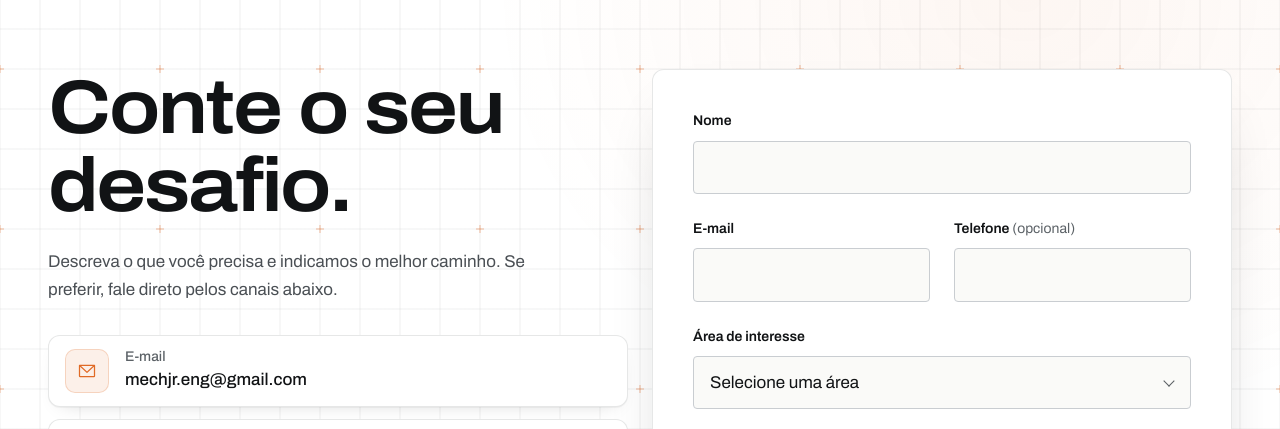
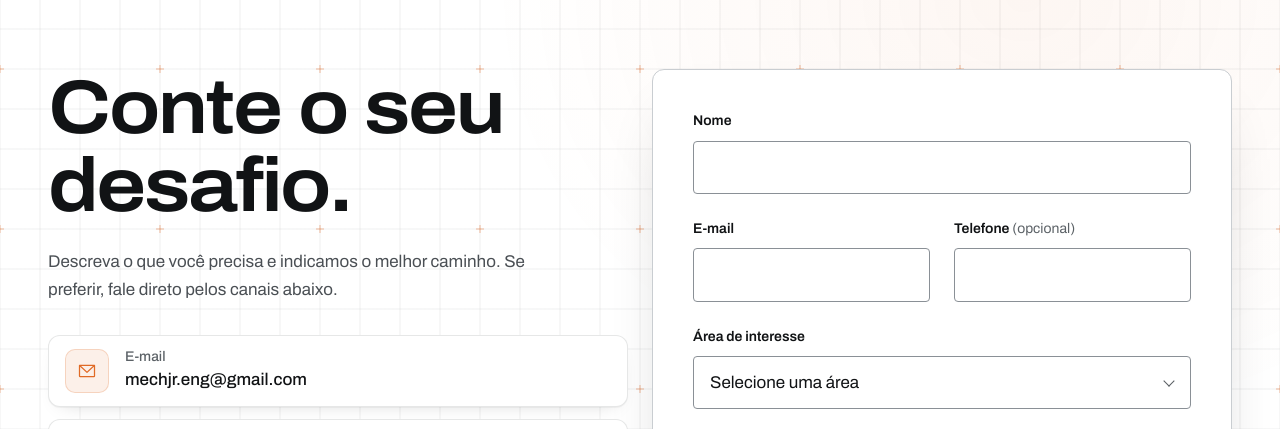
Before and after one commit to Claudioalexandre2712/Mech-j, a plain HTML site: page index.html in a window 1280 px wide. Shown: the part 7658-8087 px from the top of the page. Drawn offline with Linux system fonts and the light colour scheme.

Commit message:
Contato: borda dos campos mais visível (1,5px #8A9096) e contorno do formulário

```diff
--- a/assets/css/main.css
+++ b/assets/css/main.css
@@ -890,16 +890,16 @@ html.lenis, html.lenis body { height: auto; }
 .contact--cad .channel:hover::after, .contact--cad .channel:focus-visible::after { opacity: 1; transform: translateX(0); }
 
 .contact--cad .form {
-  background: #FFFFFF; border: 1px solid rgb(17 19 21 / 0.10);
+  background: #FFFFFF; border: 1px solid #C9CDD1;
   box-shadow: 0 1px 0 rgb(17 19 21 / 0.04), 0 30px 60px -30px rgb(17 19 21 / 0.30);
 }
 .contact--cad .field label { color: #111315; }
 .contact--cad .field__optional, .contact--cad .field__hint { color: #5B6166; }
 .contact--cad .field input, .contact--cad .field select, .contact--cad .field textarea {
-  min-height: 48px; background: #FAFAF8; color: #111315; border: 1px solid #C9CDD1;
+  min-height: 48px; background: #FFFFFF; color: #111315; border: 1.5px solid #8A9096;
   transition: border-color 200ms var(--ease), box-shadow 250ms var(--ease), background-color 200ms var(--ease);
 }
-.contact--cad .field input:hover, .contact--cad .field select:hover, .contact--cad .field textarea:hover { border-color: #8D9398; }
+.contact--cad .field input:hover, .contact--cad .field select:hover, .contact--cad .field textarea:hover { border-color: #4A4F54; }
 .contact--cad .field input:focus-visible, .contact--cad .field select:focus-visible, .contact--cad .field textarea:focus-visible {
   outline: none; background: #FFFFFF; border-color: #E06A26; box-shadow: 0 0 0 3px rgb(224 106 38 / 0.25);
 }
```
